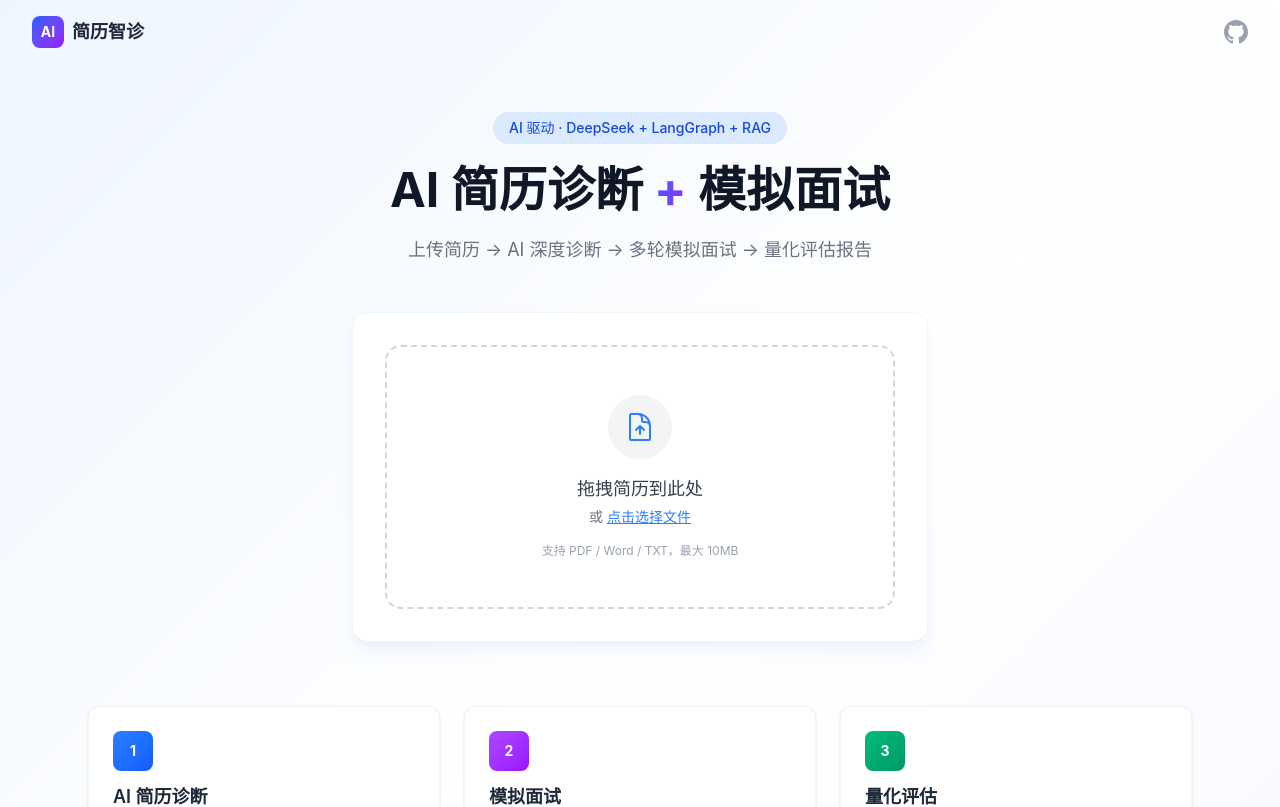
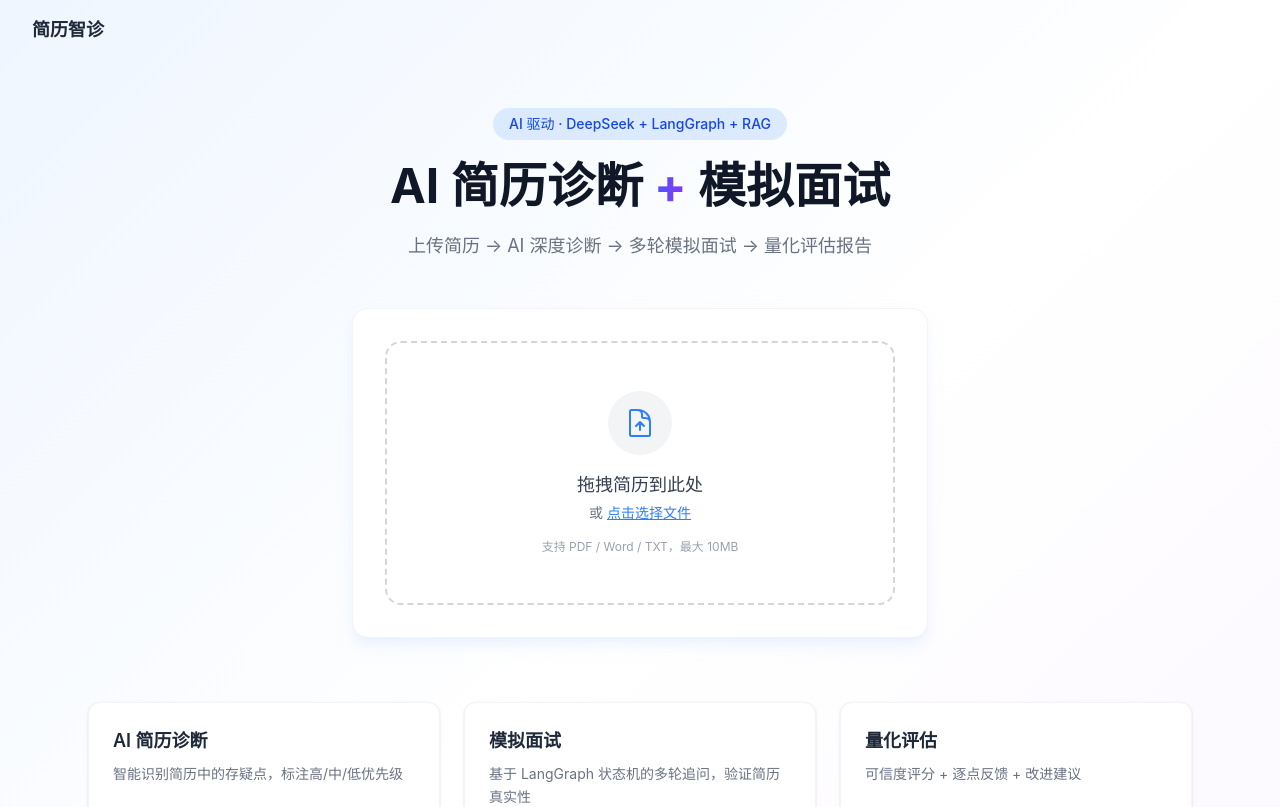
Before and after one commit to Katrina55553/Resume-Agent, a React (Vite) app in the folder frontend/: page / in a window 1280 px wide. Shown: the top 807 px of the page. Built offline with nearby package versions, Linux system fonts and the light colour scheme.

Commit message:
feat: simplify homepage by removing all icons
- Remove AI logo and GitHub icon from nav bar
- Remove numbered gradient boxes from feature cards
- Remove checkmark SVG from parsed state
- Keep only text content for cleaner design

```diff
--- a/frontend/src/pages/HomePage.tsx
+++ b/frontend/src/pages/HomePage.tsx
@@ -6,17 +6,14 @@
 
 const FEATURES = [
   {
-    color: 'from-blue-500 to-blue-600',
     title: 'AI 简历诊断',
     desc: '智能识别简历中的存疑点，标注高/中/低优先级',
   },
   {
-    color: 'from-purple-500 to-purple-600',
     title: '模拟面试',
     desc: '基于 LangGraph 状态机的多轮追问，验证简历真实性',
   },
   {
-    color: 'from-emerald-500 to-emerald-600',
     title: '量化评估',
     desc: '可信度评分 + 逐点反馈 + 改进建议',
   },
@@ -78,23 +75,7 @@
     <div className="min-h-screen bg-gradient-to-br from-blue-50 via-white to-purple-50">
       {/* 导航栏 */}
       <nav className="flex items-center justify-between px-8 py-4">
-        <div className="flex items-center gap-2">
-          <div className="w-8 h-8 rounded-lg bg-gradient-to-br from-blue-600 to-purple-600 flex items-center justify-center">
-            <span className="text-white text-sm font-bold">AI</span>
-          </div>
-          <span className="text-lg font-bold text-gray-800">简历智诊</span>
-        </div>
-        <a
-          href="https://github.com/Katrina55553/resume-agent"
-          target="_blank"
-          rel="noopener noreferrer"
-          className="text-gray-400 hover:text-gray-700 transition"
-          title="GitHub"
-        >
-          <svg className="w-6 h-6" viewBox="0 0 24 24" fill="currentColor">
-            <path d="M12 0c-6.626 0-12 5.373-12 12 0 5.302 3.438 9.8 8.207 11.387.599.111.793-.261.793-.577v-2.234c-3.338.726-4.033-1.416-4.033-1.416-.546-1.387-1.333-1.756-1.333-1.756-1.089-.745.083-.729.083-.729 1.205.084 1.839 1.237 1.839 1.237 1.07 1.834 2.807 1.304 3.492.997.107-.775.418-1.305.762-1.604-2.665-.305-5.467-1.334-5.467-5.931 0-1.311.469-2.381 1.236-3.221-.124-.303-.535-1.524.117-3.176 0 0 1.008-.322 3.301 1.23.957-.266 1.983-.399 3.003-.404 1.02.005 2.047.138 3.006.404 2.291-1.552 3.297-1.23 3.297-1.23.653 1.653.242 2.874.118 3.176.77.84 1.235 1.911 1.235 3.221 0 4.609-2.807 5.624-5.479 5.921.43.372.823 1.102.823 2.222v3.293c0 .319.192.694.801.576 4.765-1.589 8.199-6.086 8.199-11.386 0-6.627-5.373-12-12-12z"/>
-          </svg>
-        </a>
+        <span className="text-lg font-bold text-gray-800">简历智诊</span>
       </nav>
 
       {/* Hero 区域 */}
@@ -126,11 +107,6 @@
               />
             ) : status === 'parsed' ? (
               <div className="text-center py-4">
-                <div className="w-14 h-14 rounded-full bg-green-100 flex items-center justify-center mx-auto mb-4">
-                  <svg className="w-7 h-7 text-green-600" fill="none" viewBox="0 0 24 24" strokeWidth={2} stroke="currentColor">
-                    <path strokeLinecap="round" strokeLinejoin="round" d="m4.5 12.75 6 6 9-13.5" />
-                  </svg>
-                </div>
                 <p className="text-green-700 font-medium text-lg">解析完成，正在跳转...</p>
               </div>
             ) : (
@@ -144,14 +120,11 @@
 
         {/* 功能亮点 */}
         <div className="grid grid-cols-1 md:grid-cols-3 gap-6 mb-16">
-          {FEATURES.map((f, i) => (
+          {FEATURES.map((f) => (
             <div
               key={f.title}
               className="bg-white rounded-xl p-6 border border-gray-100 shadow-sm hover:shadow-md transition-shadow"
             >
-              <div className={`w-10 h-10 rounded-lg bg-gradient-to-br ${f.color} flex items-center justify-center mb-3`}>
-                <span className="text-white text-sm font-bold">{i + 1}</span>
-              </div>
               <h3 className="text-lg font-semibold text-gray-800 mb-2">{f.title}</h3>
               <p className="text-sm text-gray-500 leading-relaxed">{f.desc}</p>
             </div>
```
